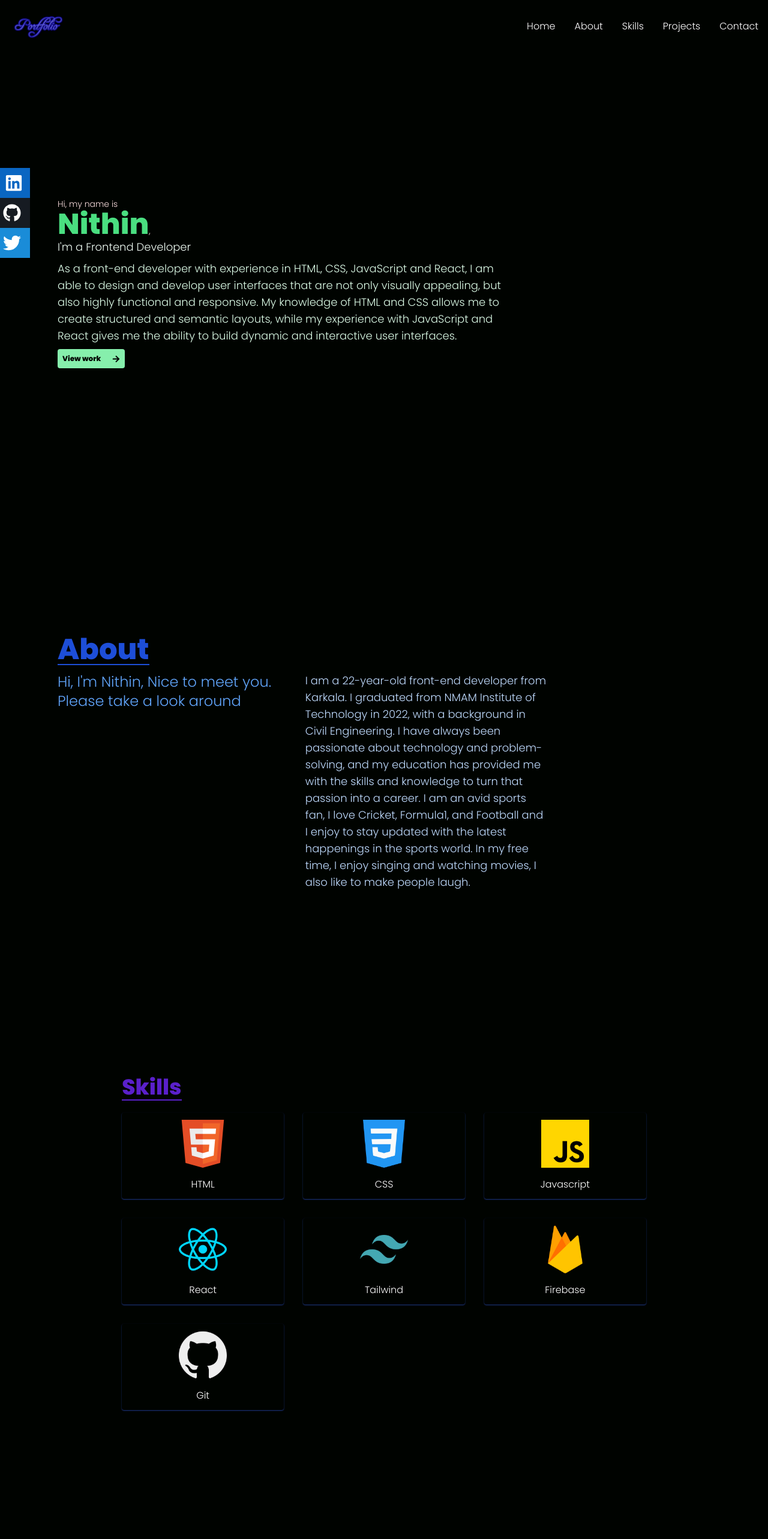
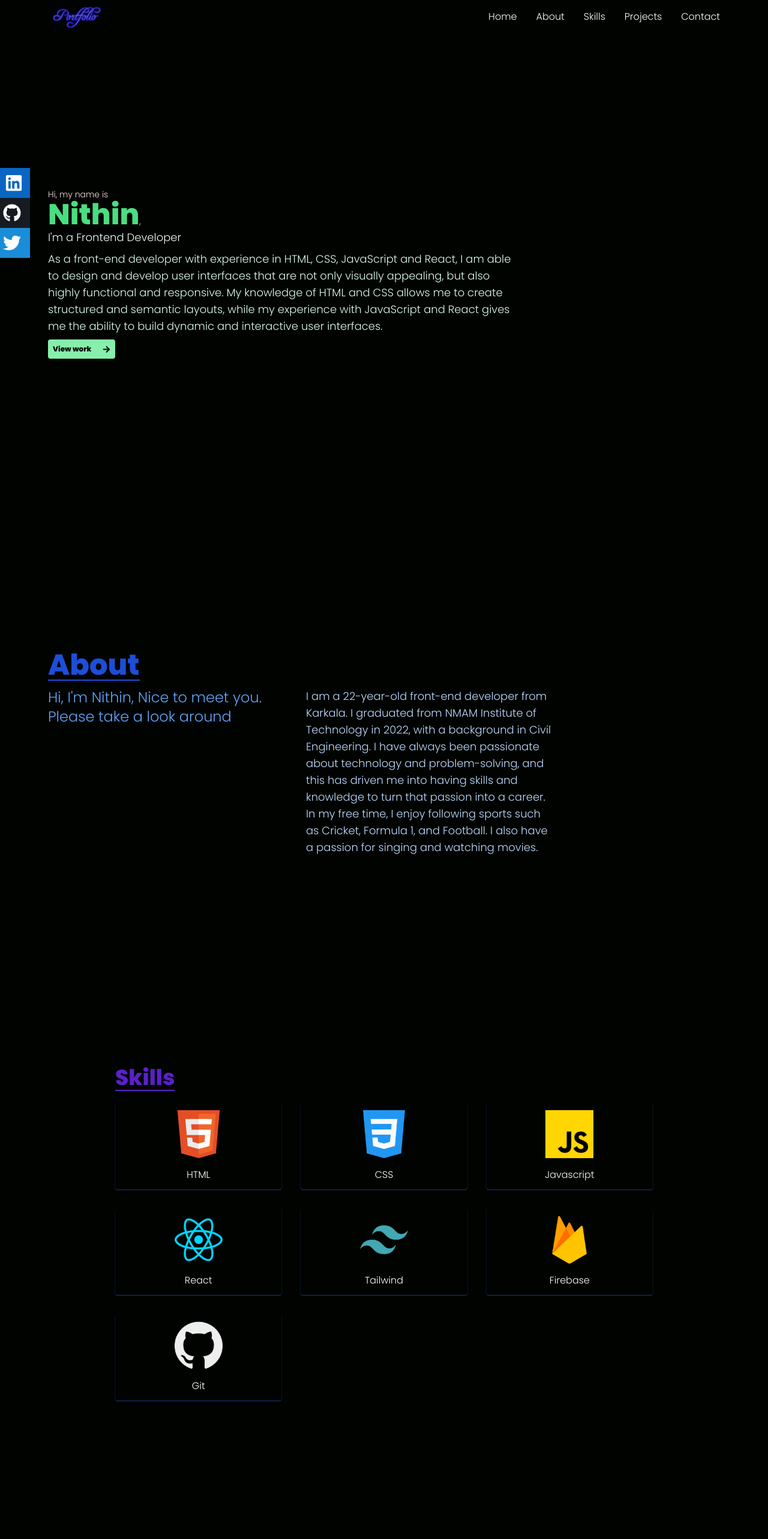
Before and after one commit to nithinacharya11/My_portfolio, a React (Vite) app: page / in a window 1280 px wide. Shown: the top 2566 px of the page at 60% size. Built offline with nearby package versions, Linux system fonts and the light colour scheme.

Commit message:
final commit

```diff
--- a/src/App.jsx
+++ b/src/App.jsx
@@ -9,7 +9,7 @@ import Projects from './components/Projects';
 function App() {
 
   return (
-    <div className='p-4'>
+    <div className=''>
       <Navbar/>
       <Home/>
       <About/>
--- a/src/components/About.jsx
+++ b/src/components/About.jsx
@@ -7,10 +7,9 @@ const About = () => {
             <div className='text-3xl md:text-5xl font-bold text-blue-700 border-b-2 border-blue-700 w-fit'>
                 <h1>About</h1>
             </div>
-            <div className='w-full grid grid-rows-auto gap-2 md:grid-cols-2  mt-3 md:w-[70%] '>
+            <div className='w-full grid grid-rows-auto gap-5 md:grid-cols-2  mt-3 md:w-[70%] '>
                 <p className='text-xl text-blue-400 md:text-2xl'>Hi, I'm Nithin, Nice to meet you. Please take a look around</p>
-                <p className='text-sm text-blue-200 md:text-lg'>I am a 22-year-old front-end developer from Karkala. I graduated from NMAM Institute of Technology in 2022, with a background in Civil Engineering. I have always been passionate about technology and problem-solving, and my education has provided me with the skills and knowledge to turn that passion into a career.
-                I am an avid sports fan, I love Cricket, Formula1, and Football and I enjoy to stay updated with the latest happenings in the sports world. In my free time, I enjoy singing and watching movies, I also like to make people laugh.</p>
+                <p className='text-sm text-blue-200 md:text-lg'>I am a 22-year-old front-end developer from Karkala. I graduated from NMAM Institute of Technology in 2022, with a background in Civil Engineering. I have always been passionate about technology and problem-solving, and this has driven me into having skills and knowledge to turn that passion into a career. In my free time, I enjoy following sports such as Cricket, Formula 1, and Football. I also have a passion for singing and watching movies.</p>
             </div>
         </div>
     </div>
--- a/src/components/Contact.jsx
+++ b/src/components/Contact.jsx
@@ -34,7 +34,7 @@ const Contact = () => {
             </ul>
             <ul>
                 <li className=' bg-[#1A8CD8] p-2 rounded hover:scale-110 duration-300'>
-                    <a href='https://twitter.com/nithin1503' target='_blank' className='flex justify-around items-center w-full gap-2'>
+                    <a href='https://twitter.com/nithuacharya11?t=EIXMl87pzKtfloL_doL4Ow&s=09' target='_blank' className='flex justify-around items-center w-full gap-2'>
                         Twitter <FaTwitter size={20}/>
                     </a>
                 </li>
--- a/src/components/Navbar.jsx
+++ b/src/components/Navbar.jsx
@@ -11,32 +11,32 @@ const Navbar = () => {
   }
 
   return (
-    <div className='flex justify-between items-center'>
+    <div className='flex justify-between items-center sticky top-0 md:px-20 bg-[#000300] z-11'>
         <div className='w-24'>
             <img src={Logo} alt="Logo"/>
         </div>
         <ul className='hidden md:flex gap-8 cursor-pointer'>
-            <li className='hover:scale-110 duration-300'>
+            <li className='hover:scale-110 duration-300 hover:text-green-500'>
               <Link to="home"smooth={true} duration={500}>
                Home
               </Link>
             </li>
-            <li className='hover:scale-110 duration-300'>
+            <li className='hover:scale-110 duration-300 hover:text-green-500'>
               <Link to="about"smooth={true} duration={500}>
                About
               </Link>
             </li>
-            <li className='hover:scale-110 duration-300'>
+            <li className='hover:scale-110 duration-300 hover:text-green-500'>
               <Link to="skills"smooth={true} duration={500}>
                Skills
               </Link>
             </li>
-            <li className='hover:scale-110 duration-300'>
+            <li className='hover:scale-110 duration-300 hover:text-green-500'>
               <Link to="projects"smooth={true} duration={500}>
                Projects
               </Link>
             </li>
-            <li className='hover:scale-110 duration-300'>
+            <li className='hover:scale-110 duration-300 hover:text-green-500'>
               <Link to="contact"smooth={true} duration={500}>
                Contact
               </Link>
@@ -81,7 +81,7 @@ const Navbar = () => {
             </ul>
             <ul>
                 <li className='w-[150px] h-[50px] flex justify-between items-center ml-[-100px] hover:ml-[-10px] duration-300 bg-[#1A8CD8] '>
-                    <a href='https://twitter.com/nithin1503' target='_blank' className='flex justify-around items-center w-full gap-2'>
+                    <a href='https://twitter.com/nithuacharya11?t=EIXMl87pzKtfloL_doL4Ow&s=09' target='_blank' className='flex justify-around items-center w-full gap-2'>
                         Twitter <FaTwitter size={30}/>
                     </a>
                 </li>
--- a/src/components/Skills.jsx
+++ b/src/components/Skills.jsx
@@ -10,7 +10,7 @@ import github from '../assets/github.png'
 const Skills = () => {
   return (
     <div name="skills">
-      <div className='w-full h-screen flex flex-col justify-center md:w-[70%] mx-auto'>
+      <div className='w-full h-screen flex flex-col justify-center md:w-[70%] mx-auto z-0'>
         <div className='w-fit text-3xl font-bold mb-5  md:text-start md:text-4xl border-b-2 border-[#5A20CB] text-[#5A20CB]'>
           <h1>Skills</h1>
         </div>
```
